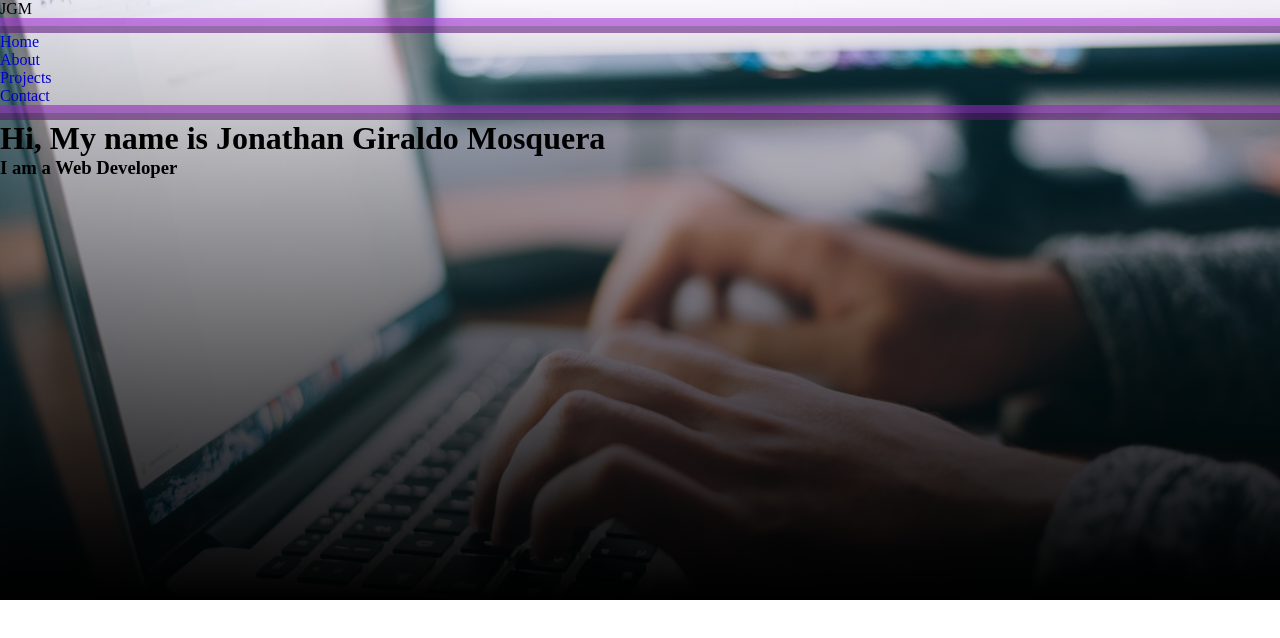
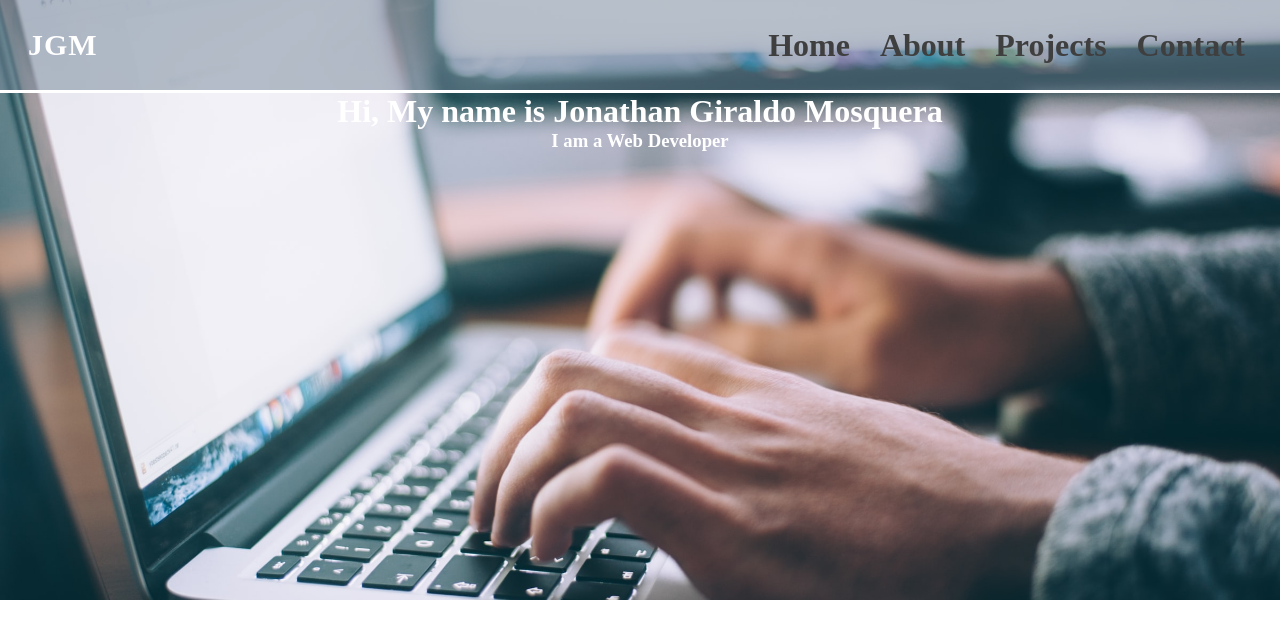
Before and after one commit to JonaGira11/Projects, a plain HTML site: page portfolioV1/index.html in a window 1280 px wide. Drawn offline with Linux system fonts and the light colour scheme.

Commit message:
trial and error...

```diff
--- a/portfolioV1/index.html
+++ b/portfolioV1/index.html
@@ -13,26 +13,26 @@
 <body>
 
     <header class="header">
+
+
   <nav class="navbar">
                 <div class="navbar-container">
-                <div class="navbar navbar-logo-left">JGM</div>
+                    <div class="brand-tittle">jgm</div>
                     <ul class="nav-links">
-                    <li class = "nav-items"> <a href="#">Home</a></li>
-                    <li clas s = "nav-items"> <a href="#">About</a></li>
-                    <li class = "nav-items"> <a href="#">Projects</a></li>
-                    <li class = "nav-items">  <a href="#">Contact</a></li>
+                        <li class="nav-items"> <a href="#">Home</a></li>
+                        <li class="nav-items"> <a href="#">About</a></li>
+                        <li class="nav-items"> <a href="#">Projects</a></li>
+                        <li class="nav-items"> <a href="#">Contact</a></li>
 
                     </ul>
                 </div>
 
             </nav>
 
-        <div class="header-content">
+            <div class="header-content text-center box">
                 <h1>Hi, My name is <span>Jonathan Giraldo Mosquera</span></h1>
                 <h3>I am a Web Developer</h3>
             </div>
-
-
 
 
 
--- a/portfolioV1/style.css
+++ b/portfolioV1/style.css
@@ -10,6 +10,7 @@
 
 a {
     text-decoration: none;
+    color: rgb(63, 63, 63);
 }
 
 ul {
@@ -19,6 +20,8 @@ ul {
 img {
     width: 100%;
 }
+
+
 
 /* header */
 
@@ -38,26 +41,61 @@ position: relative;
     right: 0;
 	width: 100%;
 	height: 100%;
-	/* z-index: 1; */
-    background-image: linear-gradient(transparent, black);
+	z-index: 1;
+    /* background-image: linear-gradient(transparent, black); */
 }
 
 /* navbar */
 .navbar {
     width: 100%;
     height: auto;
-    padding: 0 20 20 20px;
-    border-bottom: 4mm ridge rgb(170, 50, 220, .6);
+    padding:20px;
+    background-color:rgba(119, 136, 153, 0.5) ;
+    border-bottom: #fff solid;
+    z-index: 2;
 }
 
 .navbar-container {
-    display: fle;
+    display: flex;
     justify-content: space-between;
     align-items: center;
     margin: 0 auto;
+    max-width: 1440px;
 
 }
 
-/* .nav-links{
+.brand-tittle {
+    font-size: 30px;
+    text-transform: uppercase;
+    font-weight: bold;
+    color: #fff;
+    margin: .5rem;
+    letter-spacing: 1px;
+}
+
+.nav-links  {
     display: flex;
-} */
+    align-items: center;
+}
+
+.nav-links li {
+    font-weight: bold;
+    margin:0 15px;
+    font-size: 2rem;
+}
+
+.header-content {
+    z-index: 2;
+display: grid;
+grid-template-columns: 1fr;
+align-items: center;
+color: #fff;
+
+}
+
+
+
+
+.text-center {
+    text-align: center;
+}
```
Lines whose indentation alone changed are shown as unchanged.
